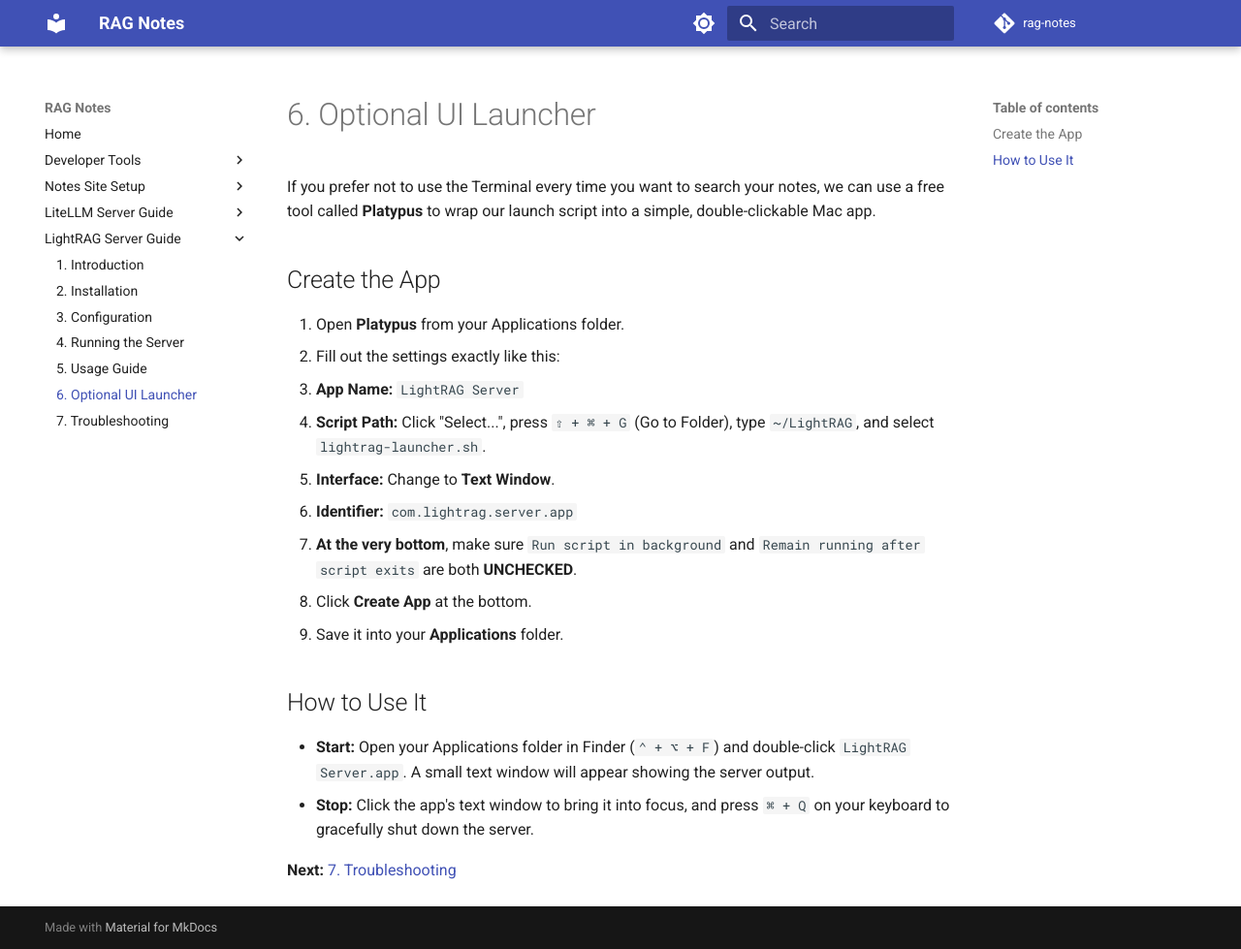
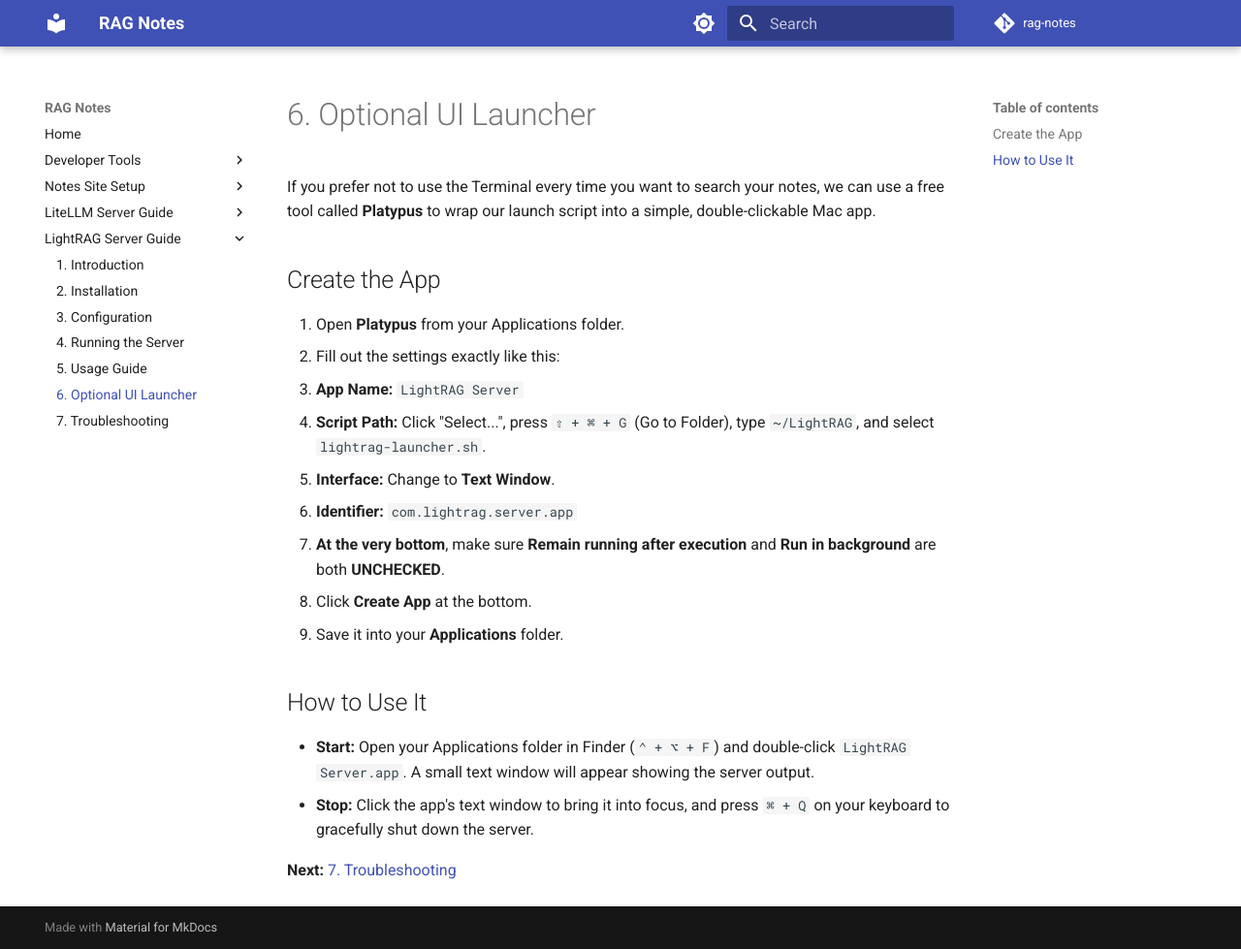
Before and after one commit to kbhatiya999/rag-notes, an MkDocs documentation site: the page built from docs/lightrag-server/6-optional-ui-launcher.md, in a window 1280 px wide and 979 px high. Shown: the whole window at 97% size. Built offline with MkDocs 1.6.1 and Material for MkDocs 9.7.7, drawn with Linux system fonts in a browser that asks for light colours; comment, search, counter and statistics services are not loaded.

Commit message:
Corrected Platypus checkbox names in UI Launcher guides

```diff
--- a/docs/lightrag-server/6-optional-ui-launcher.md
+++ b/docs/lightrag-server/6-optional-ui-launcher.md
@@ -10,7 +10,7 @@
    - **Script Path:** Click "Select...", press `⇧ + ⌘ + G` (Go to Folder), type `~/LightRAG`, and select `lightrag-launcher.sh`.
    - **Interface:** Change to **Text Window**.
    - **Identifier:** `com.lightrag.server.app`
-   - **At the very bottom**, make sure `Run script in background` and `Remain running after script exits` are both **UNCHECKED**.
+   - **At the very bottom**, make sure **Remain running after execution** and **Run in background** are both **UNCHECKED**.
 3. Click **Create App** at the bottom.
 4. Save it into your **Applications** folder.
 
```
Also changed, not shown: docs/litellm/6-optional-ui-launcher.md (+1 -1 lines).
